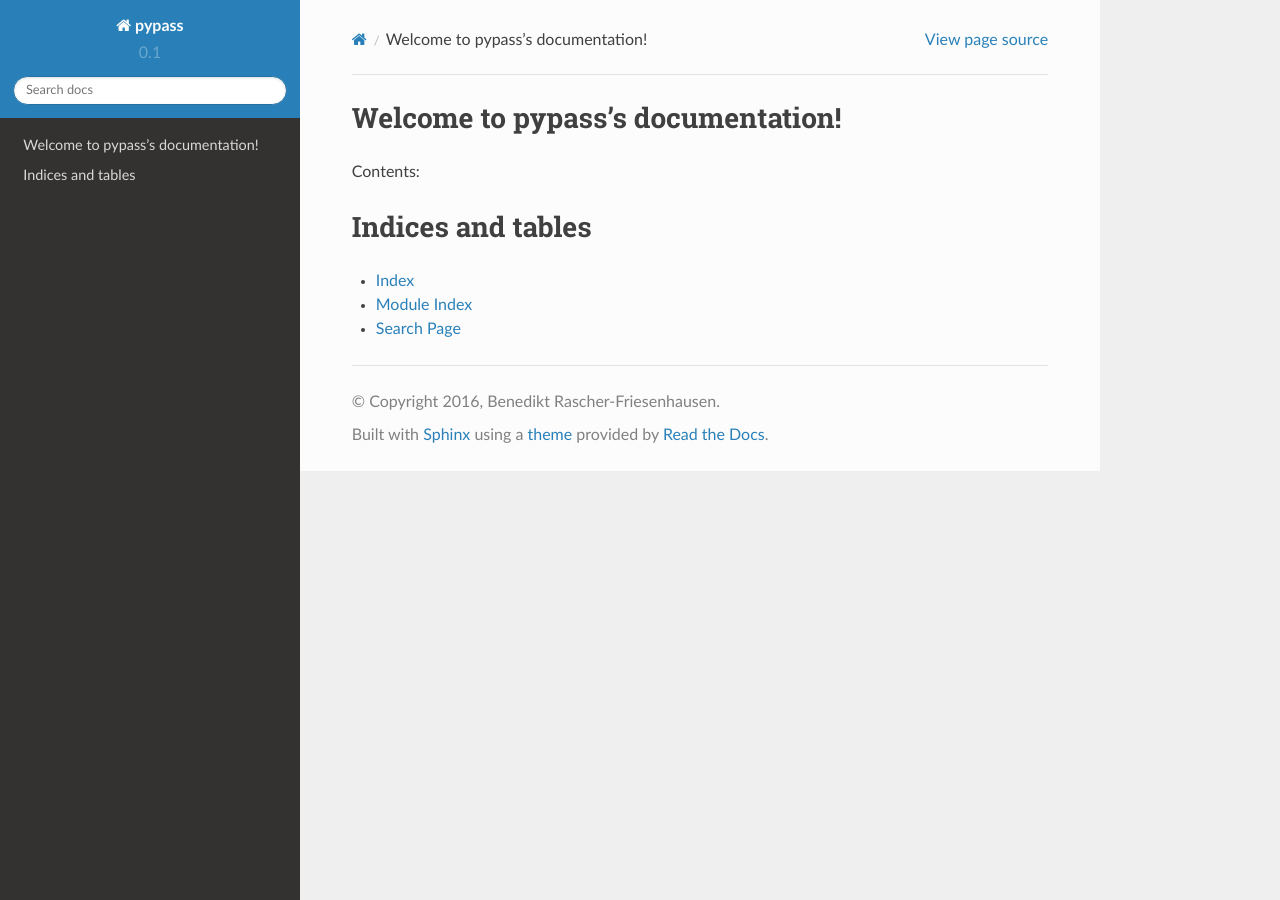
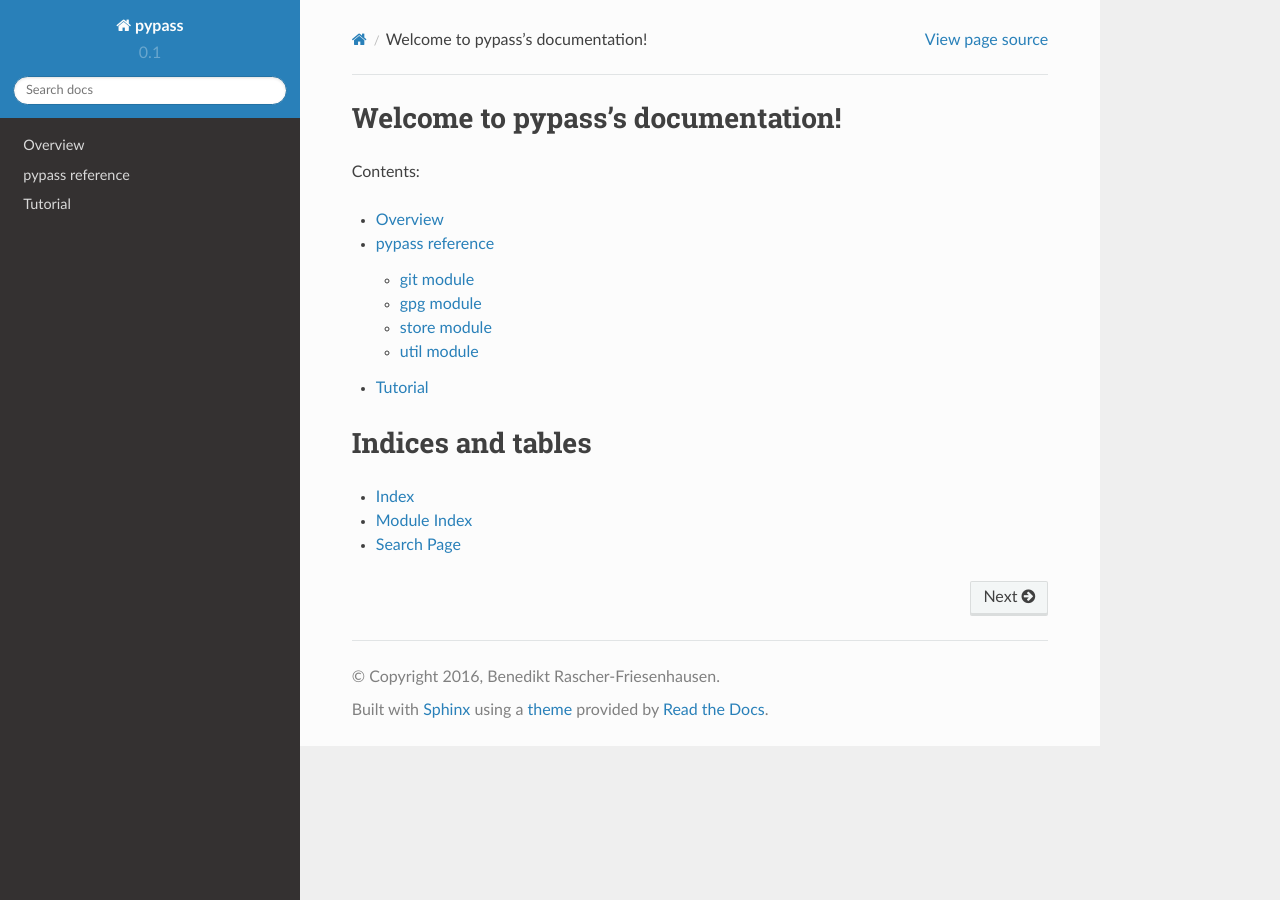
Before and after one commit to bfrascher/passpy, a Sphinx documentation site: the page built from docs/index.rst, in a window 1280 px wide. Built offline with Sphinx 7.4.7 and the Read the Docs theme 2.0.0, drawn with Linux system fonts in a browser that asks for light colours.

Commit message:
docs: Add some initial content

```diff
--- a/docs/index.rst
+++ b/docs/index.rst
@@ -11,6 +11,10 @@ Contents:
 .. toctree::
    :maxdepth: 2
 
+   introduction
+   reference/index
+   tutorial
+
 
 
 Indices and tables
--- /dev/null
+++ b/docs/introduction.rst
@@ -0,0 +1,2 @@
+Overview
+========
--- /dev/null
+++ b/docs/reference/git.rst
@@ -0,0 +1,8 @@
+##########
+git module
+##########
+
+.. automodule:: pypass.git
+   :members:
+   :special-members:
+   :private-members:
--- /dev/null
+++ b/docs/reference/gpg.rst
@@ -0,0 +1,8 @@
+##########
+gpg module
+##########
+
+.. automodule:: pypass.gpg
+   :members:
+   :special-members:
+   :private-members:
--- /dev/null
+++ b/docs/reference/index.rst
@@ -0,0 +1,15 @@
+.. _reference:
+
+################
+pypass reference
+################
+
+.. automodule:: pypass
+
+.. toctree::
+   :maxdepth: 2
+
+   git
+   gpg
+   store
+   util
--- /dev/null
+++ b/docs/reference/util.rst
@@ -0,0 +1,8 @@
+###########
+util module
+###########
+
+.. automodule:: pypass.util
+   :members:
+   :special-members:
+   :private-members:
--- /dev/null
+++ b/docs/tutorial.rst
@@ -0,0 +1,2 @@
+Tutorial
+========
```
Also changed, not shown: docs/reference/store.rst (added, +13 -0 lines).
